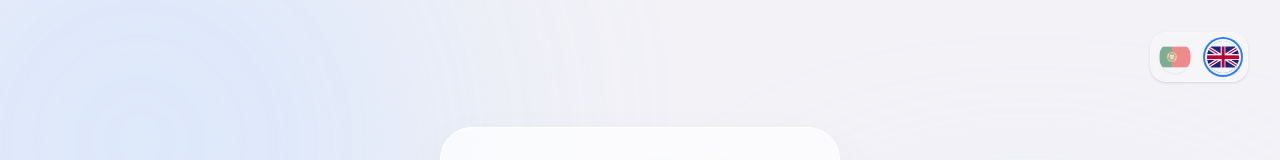
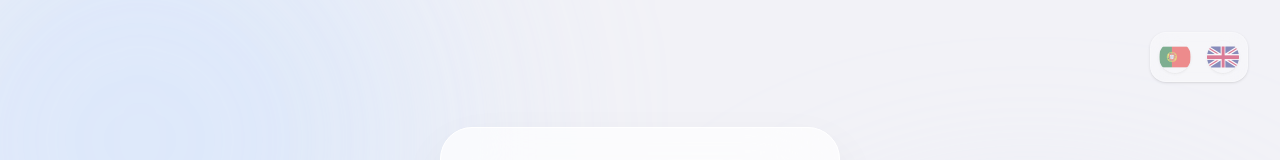
Before and after one commit to ivanrcastro/Flow_Finance-, a React (Vite) app: page / in a window 1280 px wide. Shown: the top 160 px of the page. Built offline with nearby package versions, Linux system fonts and the light colour scheme.

Commit message:
feat: implement language persistence using i18next-browser-languagedetector
- Fixed i18n structure to use translation namespaces
- Added localStorage support to remember user language choice
- Fixed file path resolution for locale JSON files

```diff
--- a/package.json
+++ b/package.json
@@ -15,6 +15,7 @@
     "clsx": "^2.1.1",
     "framer-motion": "^12.36.0",
     "i18next": "^23.11.5",
+    "i18next-browser-languagedetector": "^8.2.1",
     "lucide-react": "^0.454.0",
     "react": "^18.3.1",
     "react-dom": "^18.3.1",
--- a/src/i18n.js
+++ b/src/i18n.js
@@ -1,23 +1,33 @@
-import i18n from "i18next";
-import { initReactI18next } from "react-i18next";
+import i18n from 'i18next';
+import { initReactI18next } from 'react-i18next';
+import LanguageDetector from 'i18next-browser-languagedetector';
 
-import en from "./locales/en/translation.json";
-import pt from "./locales/pt/translation.json";
-import fr from "./locales/fr/translation.json";
-import de from "./locales/de/translation.json";
+// 1. Ajusta os caminhos para as pastas 'en' e 'pt'
+import translationEN from './locales/en/translation.json';
+import translationPT from './locales/pt/translation.json';
 
-const savedLng = localStorage.getItem("lng") || "en";
+const resources = {
+  en: {
+    translation: translationEN
+  },
+  pt: {
+    translation: translationPT
+  }
+};
 
-i18n.use(initReactI18next).init({
-  resources: {
-    en: { translation: en },
-    pt: { translation: pt },
-    fr: { translation: fr },
-    de: { translation: de }
-  },
-  lng: savedLng,
-  fallbackLng: "en",
-  interpolation: { escapeValue: false }
-});
+i18n
+  .use(LanguageDetector)
+  .use(initReactI18next)
+  .init({
+    resources,
+    fallbackLng: 'pt',
+    interpolation: {
+      escapeValue: false
+    },
+    detection: {
+      order: ['localStorage', 'navigator'],
+      caches: ['localStorage']
+    }
+  });
 
 export default i18n;
--- a/src/locales/pt/translation.json
+++ b/src/locales/pt/translation.json
@@ -8,14 +8,14 @@
   "app": {
     "name": "Flow Finance",
     "tagline": "Gere as tuas finanças com elegância",
-    "footer": "Flow Finance • 2026 • Desenhado para Clareza"
+    "footer": "Flow Finance • Desenhado para Clareza"
   },
   "dashboard": {
-    "welcome": "Bem-vindo de volta,",
+    "welcome": "",
     "balance": "Balanço Mensal",
-    "budget": "Limite de Orçamento",
+    "budget": "Limite ",
     "spent": "Total Gasto",
-    "mtd": "Acumulado do Mês",
+    "mtd": "Total de despesas do Mês",
     "categories": "Gastos por Categoria",
     "total_spent": "Total Gasto",
     "vs_last_month": "vs Mês Passado",
@@ -25,7 +25,7 @@
     "left": "restantes"
   },
   "auth": {
-    "signIn": "Bem-vindo de volta",
+    "signIn": "Bem-vindo",
     "signUp": "Cria a tua conta Flow",
     "placeholderUser": "Utilizador",
     "placeholderPass": "Palavra-passe",
```
Also changed, not shown: 1 other file (tests, documents, lock files or other folders).
